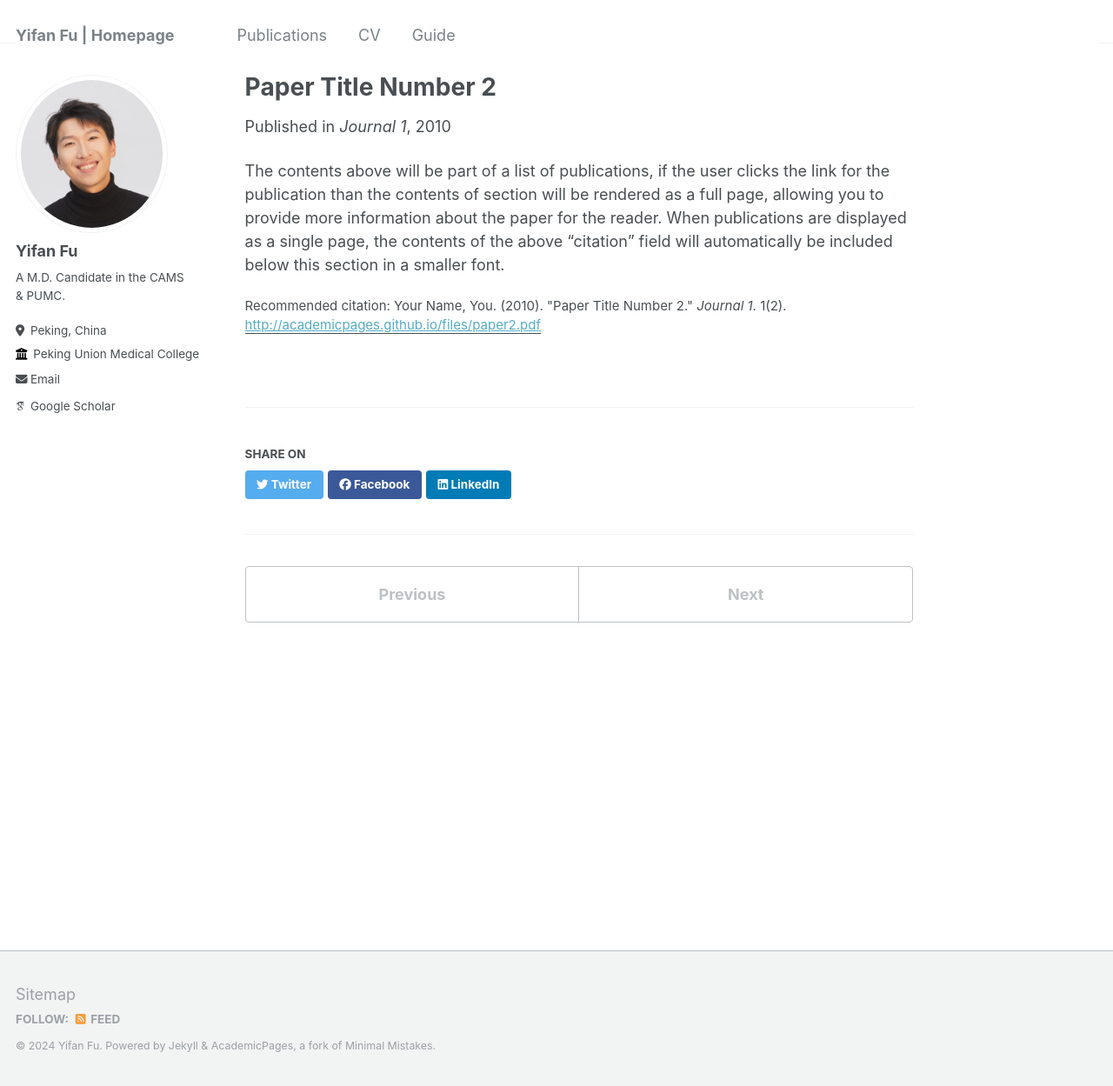
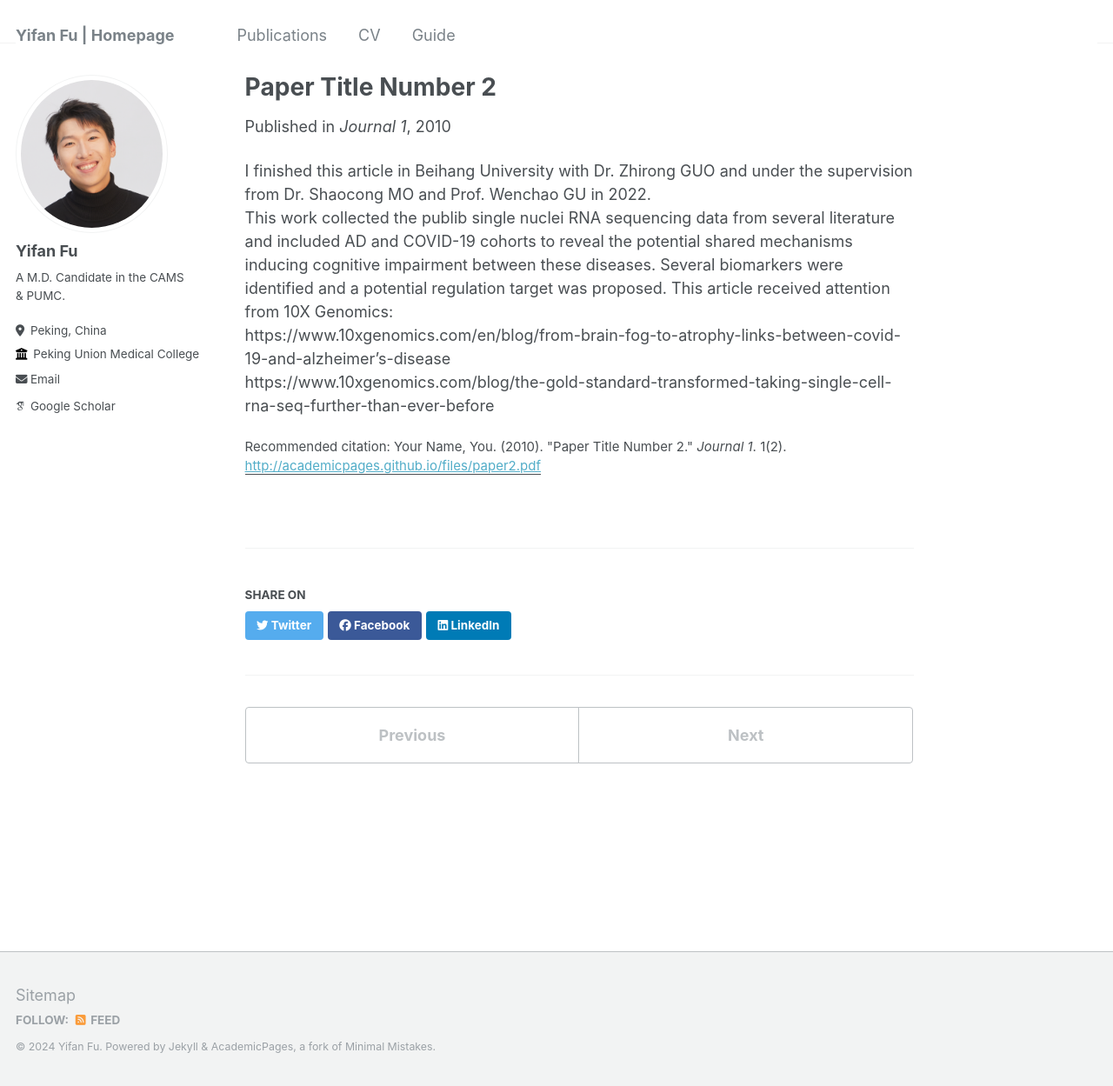
Before and after one commit to yifanfu01/yifanfu01.github.io, a Jekyll site: the page built from _publications/2010-10-01-paper-title-number-2.md, in a window 1280 px wide and 1249 px high. Shown: the whole window at 87% size. Built offline with Jekyll 4.4.1, drawn with Linux system fonts in a browser that asks for light colours; some web fonts are replaced.

Commit message:
Update 2010-10-01-paper-title-number-2.md

```diff
--- a/_publications/2010-10-01-paper-title-number-2.md
+++ b/_publications/2010-10-01-paper-title-number-2.md
@@ -9,4 +9,8 @@ paperurl: 'http://academicpages.github.io/files/paper2.pdf'
 citation: 'Your Name, You. (2010). &quot;Paper Title Number 2.&quot; <i>Journal 1</i>. 1(2).'
 ---
 
-The contents above will be part of a list of publications, if the user clicks the link for the publication than the contents of section will be rendered as a full page, allowing you to provide more information about the paper for the reader. When publications are displayed as a single page, the contents of the above "citation" field will automatically be included below this section in a smaller font.
+I finished this article in Beihang University with Dr. Zhirong GUO and under the supervision from Dr. Shaocong MO and Prof. Wenchao GU in 2022. \\
+This work collected the publib single nuclei RNA sequencing data from several literature and included AD and COVID-19 cohorts to reveal the potential shared mechanisms inducing cognitive impairment between these diseases. Several biomarkers were identified and a potential regulation target was proposed.
+This article received attention from 10X Genomics:\\
+https://www.10xgenomics.com/en/blog/from-brain-fog-to-atrophy-links-between-covid-19-and-alzheimer’s-disease\\
+https://www.10xgenomics.com/blog/the-gold-standard-transformed-taking-single-cell-rna-seq-further-than-ever-before
```
